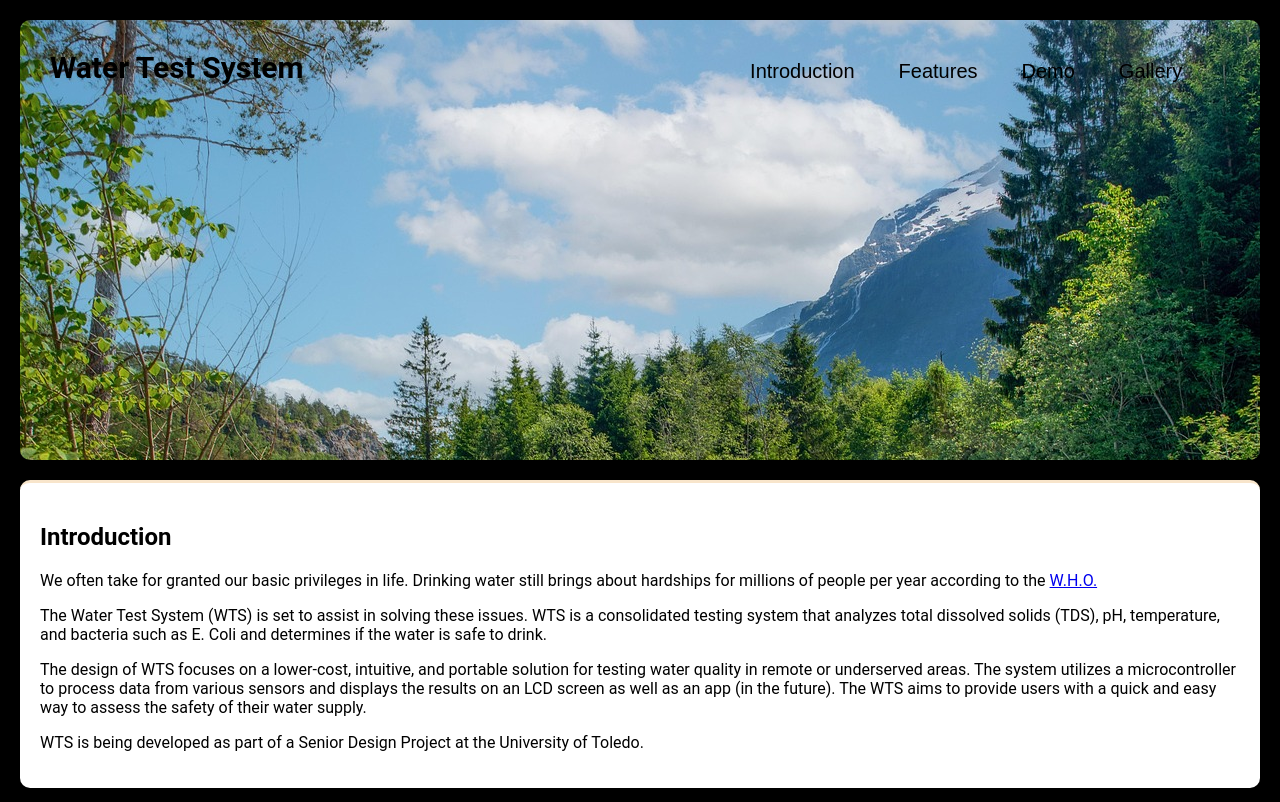
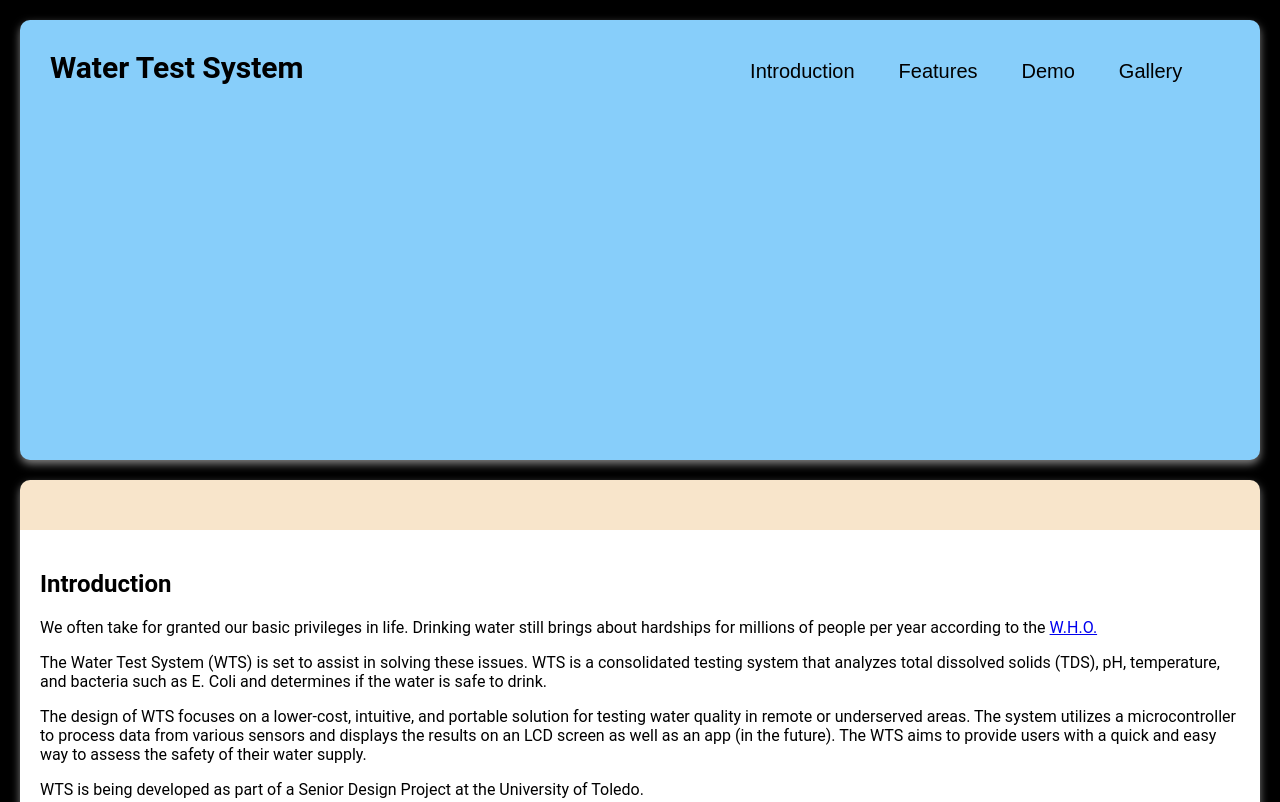
Before and after one commit to ColeJNewsome/Senior-Design-Project, a plain HTML site: page index.html in a window 1280 px wide. Shown: the top 802 px of the page. Drawn offline with Linux system fonts and the light colour scheme.

Commit message:
modified top section

```diff
--- a/style.css
+++ b/style.css
@@ -5,11 +5,10 @@ body{
 }
 #topSection{
     padding: 20px;
-    background-image: url("images/background.jpg");
+    background-color: lightskyblue;
     color: black;
     font-weight: bold;
     height: 400px;
-    box-shadow: 0 4px 8px rgba(0, 0, 0, 0.1);
     border: transparent;
 }
 
@@ -53,15 +52,16 @@ section{
     padding: 20px;
     background-color: white;
     border-radius: 10px;
-    box-shadow: 0 4px 8px rgba(0, 0, 0, 0.1);
+    box-shadow: 0 4px 8px gray;
     grid-template-columns: 1fr 1fr;
     border-top: rgb(248, 229, 203);
     border-top-style: solid;
+    border-top-width: 50px;
 }
 
 button{
     font-size: 20px;
-    border: transparent;
+    border: gray;
     border-radius: 40px;
     width: fit-content;
     padding-left: 20px;
```
